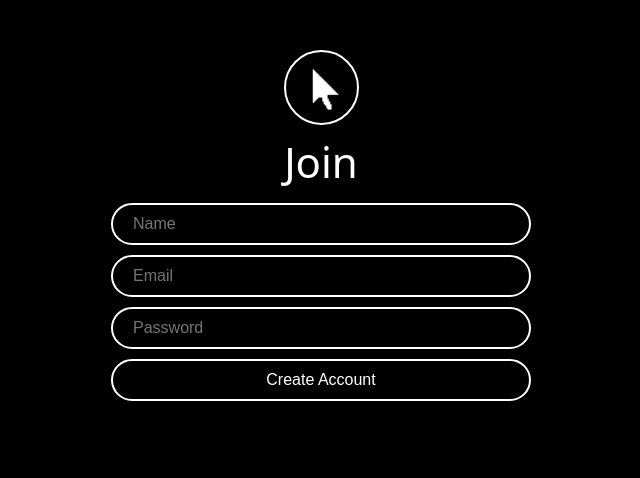
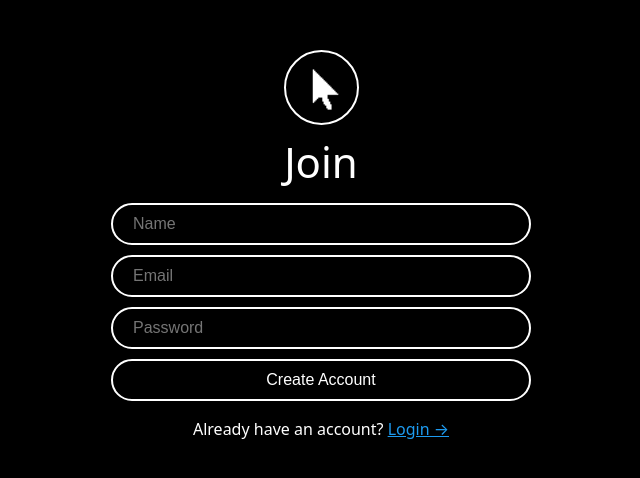
Before and after one commit to zeroking0429/ClickerGame, a React (Vite) app: page /create-account in a window 1280 px wide. Shown: the top 478 px of the page, without its empty margins (319-959 px from the left). Built offline with nearby package versions, Linux system fonts and the light colour scheme; the HTML template or start-up script is replaced by a standard one.

Commit message:
create account page finish

```diff
--- a/src/components/authComponents.tsx
+++ b/src/components/authComponents.tsx
@@ -51,3 +51,10 @@ export const Error = styled.span`
   font-weight: 600;
   color: red;
 `;
+
+export const Switcher = styled.span`
+  margin-top: 20px;
+  a {
+    color: #1d9bf0;
+  }
+`;
--- a/src/routes/create-account.tsx
+++ b/src/routes/create-account.tsx
@@ -1,14 +1,15 @@
 import { createUserWithEmailAndPassword, updateProfile } from "firebase/auth";
 import React, { useState } from "react";
 import { auth } from "../firebase";
-import { useNavigate } from "react-router-dom";
+import { Link, useNavigate } from "react-router-dom";
 import {
   Form,
   Input,
   Logo,
   Title,
   Wrapper,
-  Error
+  Error,
+  Switcher
 } from "../components/authComponents"
 
 export default function CreateAccount() {
@@ -56,6 +57,10 @@ export default function CreateAccount() {
         <Input onChange={onChange} type="submit" value={isLoading ? "Loading..." : "Create Account"} />
       </Form>
       {error !== "" ? <Error>{error}</Error> : null}
+      <Switcher>
+        Already have an account?{" "}
+        <Link to="/Login">Login &rarr;</Link>
+      </Switcher>
     </Wrapper>
   );
 }
```
